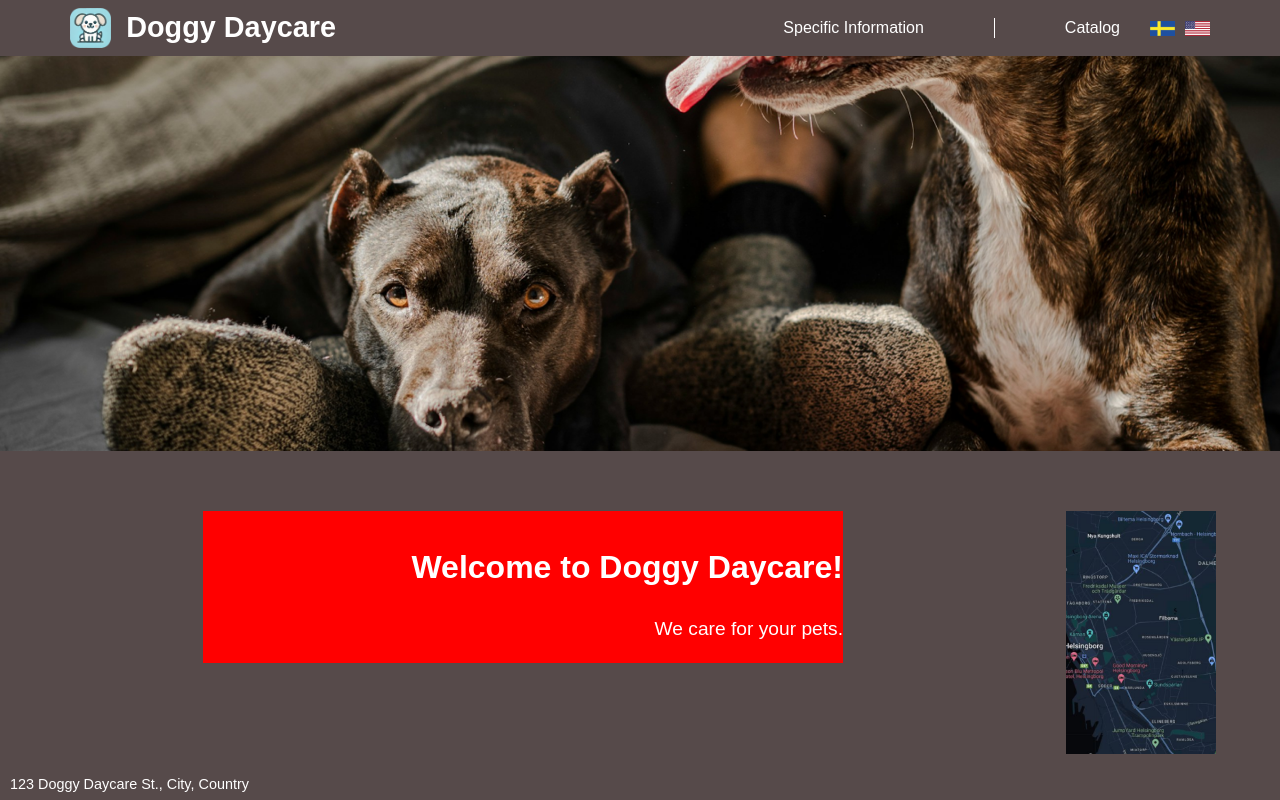
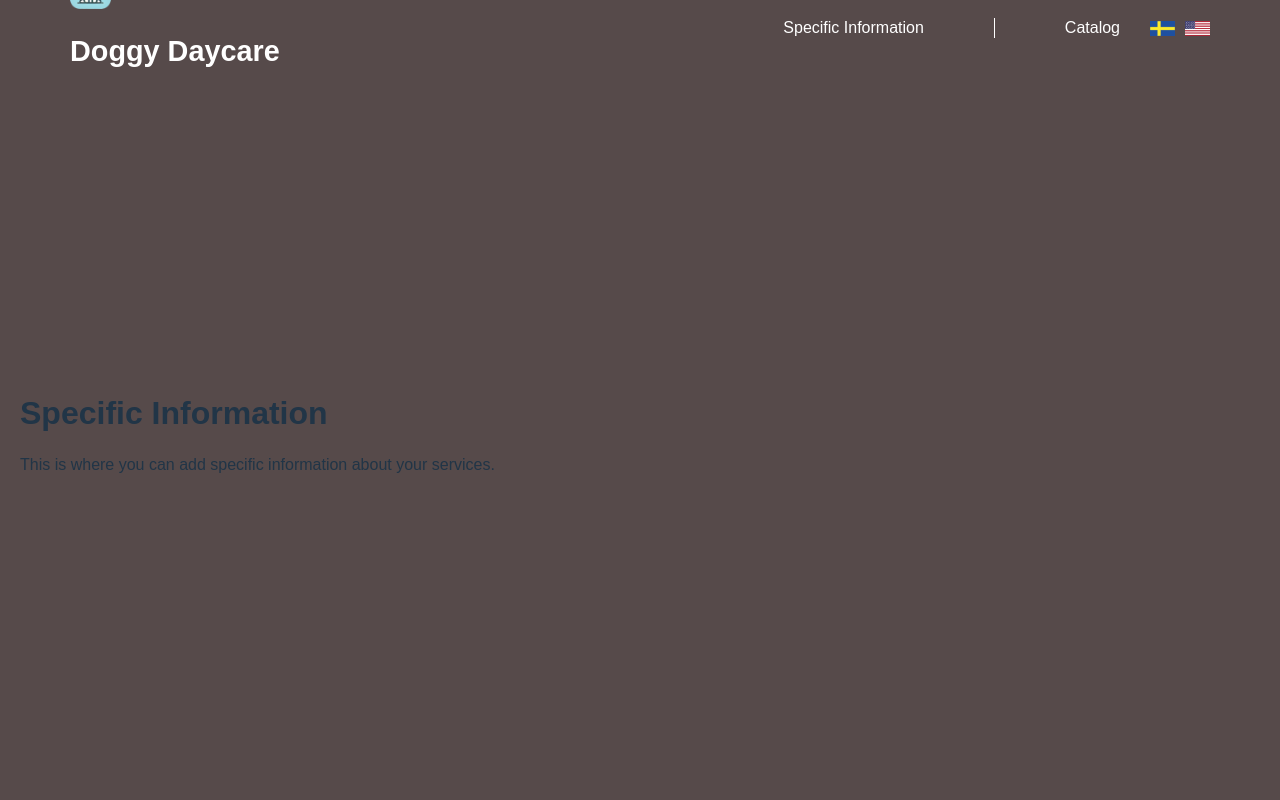
Before and after one commit to oTriks/Doggy-Daycare, a React (Vite) app: page /#/details in a window 1280 px wide. Before the commit this address led to /. Built offline with nearby package versions, Linux system fonts and the light colour scheme.

Commit message:
added catalog, details route

```diff
--- a/src/App.jsx
+++ b/src/App.jsx
@@ -1,13 +1,26 @@
-
 import React from 'react';
+import { HashRouter as Router, Routes, Route } from 'react-router-dom'; // Import Router, Routes, and Route
 import Home from './components/Home.jsx';
+import Catalog from './components/Catalog.jsx';
+import Header from './components/Header.jsx';
+import Details from './components/Details.jsx'; // Import the new component
 import './App.css';
 
 const App = () => {
   return (
-    <div className="App">
-      <Home />
-    </div>
+    <Router>
+      <div className="App">
+        {/* Header stays constant across all pages */}
+        <Header />
+
+        {/* Define routes for Home and Catalog */}
+        <Routes>
+          <Route path="/" element={<Home />} />
+          <Route path="/catalog" element={<Catalog />} />
+          <Route path="/details" element={<Details />} />
+        </Routes>
+      </div>
+    </Router>
   );
 }
 
--- /dev/null
+++ b/src/CSS/Details.css
@@ -0,0 +1,16 @@
+
+
+.specific-information {
+    padding: 20px;
+    margin-top: 7vh; /* Adjust for fixed header */
+  }
+
+  .specific-information h2 {
+    font-size: 2rem;
+    margin-bottom: 10px;
+  }
+
+  .specific-information p {
+    font-size: 1rem;
+    line-height: 1.5;
+  }
--- /dev/null
+++ b/src/CSS/Header.css
@@ -0,0 +1,122 @@
+/* Header styling */
+.header {
+    width: 100%;
+    display: flex;
+    justify-content: space-between;
+    align-items: center;
+    background-color: #564A4A;
+    padding: 10px 70px;
+    position: fixed;
+    top: 0;
+    left: 0;
+    box-sizing: border-box;
+    z-index: 100;
+    height: 7vh;
+  }
+
+  /* Logo and title styling */
+  .icon {
+    height: 40px;
+    margin-right: 15px;
+  }
+
+  .title {
+    font-size: 1.8rem;
+    font-weight: bold;
+    color: white;
+  }
+
+  /* Right section of header */
+  .header-right {
+    display: flex;
+    align-items: center;
+  }
+
+  .headerText {
+    padding: 20px;
+    margin-right: 0px;
+    color: white;
+  }
+
+  .divider {
+    width: 1px;
+    height: 20px;
+    background-color: white;
+    margin: 0 50px;
+  }
+
+  .flags {
+    display: flex;
+    align-items: center;
+  }
+
+  .flag {
+    width: 25px;
+    height: 15px;
+    margin-left: 10px;
+  }
+
+  /* Hamburger menu styles */
+  .hamburger {
+    display: none; /* Hidden on desktop */
+    font-size: 30px;
+    cursor: pointer;
+    color: white;
+    border: none;
+    background: none;
+    margin-right: 20px;
+  }
+
+  /* Mobile dropdown menu */
+  .mobile-menu {
+    display: none;
+    flex-direction: column;
+    position: absolute;
+    top: 7vh; /* Just below the header */
+    right: 20px;
+    background-color: #564A4A;
+    padding: 10px 20px;
+    border-radius: 8px;
+    box-shadow: 0px 4px 8px rgba(0, 0, 0, 0.2);
+    z-index: 200;
+  }
+
+  .mobile-menu.active {
+    display: flex; /* Show the dropdown when active */
+  }
+
+  .mobile-menu a {
+    padding: 10px;
+    color: white;
+    text-decoration: none;
+    font-size: 1rem;
+    text-align: left;
+    width: 100%;
+  }
+
+  .mobile-menu a:hover {
+    background-color: #4a3f3f;
+    border-radius: 5px;
+  }
+
+  /* Responsive behavior for mobile devices */
+  @media (max-width: 768px) {
+    .header {
+      padding: 10px 20px;
+      flex-direction: row;
+      justify-content: space-between;
+    }
+
+    .title {
+      font-size: 1.5rem;
+      text-align: center;
+    }
+
+    .header-right {
+      display: none; /* Hide specific information, catalog, and flags on mobile */
+    }
+
+    .hamburger {
+      display: block; /* Show hamburger menu on mobile */
+    }
+  }
--- a/src/CSS/Home.css
+++ b/src/CSS/Home.css
@@ -1,42 +1,23 @@
-html, body {
-    margin: 0;
+/* Home page styles */
+.content {
+    margin-top: 7vh; /* Adjust for fixed header */
     padding: 0;
-    box-sizing: border-box;
-    height: 100%;
-    overflow-x: hidden; /* Prevent horizontal scrolling */
-}
-
-/* General styles for all devices */
-
-/* Header styles */
-.header {
-    width: 100%;
-    display: flex;
-    justify-content: space-between;
-    align-items: center;
-    background-color: #564A4A;
-    padding: 10px 70px;
-    position: fixed;
-    top: 0;
-    left: 0;
-    box-sizing: border-box;
-    z-index: 100;
-    height: 7vh;
   }
 
   .homeDogImage {
     display: block;
     width: 100%;
-    height: auto;
+    height: auto; /* Maintain aspect ratio */
     object-fit: cover;
     margin: 0;
     padding: 0;
   }
 
+  /* Map section styles */
   .map {
     display: block;
     width: 95%;
-    margin-top: 60px;
+    margin: 20px auto;
   }
 
   .hbgMapImage {
@@ -47,13 +28,13 @@ html, body {
     margin-bottom: 20px;
   }
 
+  /* Centered text container */
   .centered-text-container {
     display: grid;
     justify-content: center;
     grid-template-columns: 1fr;
     max-width: 50%;
     margin: 40px auto 10px;
-    background-color: red;
   }
 
   .centered-text {
@@ -61,130 +42,29 @@ html, body {
     font-weight: bold;
     color: white;
     margin-bottom: 5px;
-    text-align: end;
+    text-align: center;
   }
 
   .smaller-centered-text {
     font-size: 1.2rem;
     color: white;
-    text-align: end;
+    text-align: center;
   }
 
+  /* Address styling */
   .address {
     clear: both;
-    margin-bottom: 10px;
-    margin-left: 10px;
+    margin: 10px;
     font-size: 0.9rem;
     color: white;
     text-align: left;
   }
 
-.header-left, .header-right {
-    display: flex;
-    align-items: center;
-}
-
-.icon {
-    height: 40px;
-    margin-right: 15px;
-}
-
-.title {
-    font-size: 1.8rem;
-    font-weight: bold;
-    color: white;
-}
-
-.header-right {
-    display: flex;
-    align-items: center;
-}
-
-.headerText {
-    padding: 20px;
-    margin-right: 0px;
-    color: white;
-}
-
-.divider {
-    width: 1px;
-    height: 20px;
-    background-color: white;
-    margin: 0 50px;
-}
-
-.flags {
-    display: flex;
-    align-items: center;
-}
-
-.flag {
-    width: 25px;
-    height: 15px;
-    margin-left: 10px;
-}
-
-/* Hamburger menu styles */
-.hamburger {
-    display: none; /* Hidden by default */
-    font-size: 30px;
-    cursor: pointer;
-    color: white;
-    border: none;
-    background: none;
-    margin-right: 20px;
-}
-
-.mobile-menu {
-    display: none;
-    flex-direction: column;
-    position: absolute;
-    top: 7vh; /* Position just below the header */
-    right: 20px; /* Align to the right where the hamburger is */
-    background-color: #564A4A; /* Match header background */
-    padding: 10px 20px;
-    border-radius: 8px;
-    box-shadow: 0px 4px 8px rgba(0, 0, 0, 0.2);
-    z-index: 200;
-}
-
-.mobile-menu.active {
-    display: flex; /* Show the dropdown when active */
-}
-
-.mobile-menu a {
-    padding: 10px;
-    color: white;
-    text-decoration: none;
-    font-size: 1rem;
-    text-align: left;
+  /* Responsive design for mobile */
+  @media (max-width: 768px) {
+    .homeDogImage {
+      margin-top: 7vh;
       width: 100%;
-}
-
-.mobile-menu a:hover {
-    background-color: #4a3f3f;
-    border-radius: 5px;
-}
-
-@media (max-width: 768px) {
-    .header {
-        padding: 10px 20px;
-        flex-direction: row;
-        justify-content: space-between;
-    }
-
-    .title {
-        font-size: 1.5rem;
-        text-align: center;
-    }
-
-    .header-right {
-        display: none; /* Hide the specific information, catalog, flags, and divider on mobile */
-    }
-
-    .homeDogImage {
-        width: 100%;
-        margin-top: 7vh;
     }
 
     .centered-text-container {
@@ -210,8 +90,8 @@ html, body {
     }
 
     .map {
+      width: 100%;
       margin-top: 20px;
-        width: 100%;
     }
 
     .address {
@@ -219,8 +99,4 @@ html, body {
       text-align: center;
       margin: 10px auto;
     }
-
-    .hamburger {
-        display: block; /* Show hamburger menu on mobile */
   }
-}
--- a/src/components/Catalog.jsx
+++ b/src/components/Catalog.jsx
@@ -0,0 +1,13 @@
+import React from 'react';
+
+const Catalog = () => {
+  return (
+    <div className="catalog">
+      <h2>Welcome to the Catalog</h2>
+      <p>This is where you can view all the items in our catalog.</p>
+      {/* Add your catalog content here */}
+    </div>
+  );
+};
+
+export default Catalog;
--- a/src/components/Details.jsx
+++ b/src/components/Details.jsx
@@ -0,0 +1,16 @@
+// src/components/SpecificInformation.jsx
+
+import React from 'react';
+import '../CSS/Details.css';
+
+const Details = () => {
+  return (
+    <div className="specific-information">
+      <h2>Specific Information</h2>
+      <p>This is where you can add specific information about your services.</p>
+      {/* Add more content as needed */}
+    </div>
+  );
+};
+
+export default Details;
--- /dev/null
+++ b/src/components/Header.jsx
@@ -0,0 +1,61 @@
+import React, { useState } from 'react';
+import { Link } from 'react-router-dom';
+import '../CSS/Header.css';
+
+const Header = () => {
+  const [isMenuOpen, setIsMenuOpen] = useState(false);
+
+  const toggleMenu = () => {
+    setIsMenuOpen(!isMenuOpen);
+  };
+
+  return (
+    <header className="header">
+      <div className="header-left">
+        <img src="./assets/dogLogo.png" alt="Doggy Daycare Icon" className="icon" />
+        <h1 className="title">Doggy Daycare</h1>
+      </div>
+
+      <div className="header-right">
+      <Link to="/details" className="headerText">
+          Specific Information
+        </Link>
+        <span className="divider"></span>
+
+        {/* Use RouterLink instead of Link */}
+        <Link to="/catalog" className="headerText" onClick={() => setIsMenuOpen(false)}>
+
+          Catalog
+          </Link>
+
+        <div className="flags">
+          <img src="/assets/SWE.png" alt="Swedish Flag" className="flag" />
+          <img src="./assets/US.png" alt="American Flag" className="flag" />
+        </div>
+      </div>
+
+      {/* Hamburger Icon for Mobile */}
+      <button className="hamburger" onClick={toggleMenu}>
+        &#9776;
+      </button>
+
+      {/* Mobile dropdown menu */}
+      <div className={`mobile-menu ${isMenuOpen ? 'active' : ''}`}>
+      <Link to="/details" onClick={() => setIsMenuOpen(false)}>
+          Specific Information
+        </Link>
+                <Link to="/catalog" className="headerText" onClick={() => setIsMenuOpen(false)}>
+        Catalog
+          </Link>
+          <a href="#">
+          <img src="/assets/SWE.png" alt="Swedish Flag" className="flag" />
+        </a>
+        <a href="#">
+          <img src="./assets/US.png" alt="American Flag" className="flag" />
+        </a>
+      </div>
+    </header>
+  );
+};
+
+export default Header;
--- a/src/components/Home.jsx
+++ b/src/components/Home.jsx
@@ -1,46 +1,9 @@
-import React, { useState } from 'react';
+import React from 'react';
 import '../CSS/Home.css';
 
 const Home = () => {
-  const [isMenuOpen, setIsMenuOpen] = useState(false);
-
-  const toggleMenu = () => {
-    setIsMenuOpen(!isMenuOpen);
-  };
-
   return (
     <>
-      <header className="header">
-        <div className="header-left">
-          <img src="./assets/dogLogo.png" alt="Doggy Daycare Icon" className="icon" />
-          <h1 className="title">Doggy Daycare</h1>
-        </div>
-
-        <div className="header-right">
-          <span className="headerText">Specific Information</span>
-          <span className="divider"></span>
-          <span className="headerText">Catalog</span>
-
-          <div className="flags">
-            <img src="/assets/SWE.png" alt="Swedish Flag" className="flag" />
-            <img src="./assets/US.png" alt="American Flag" className="flag" />
-          </div>
-        </div>
-
-        {/* Hamburger Icon for Mobile */}
-        <button className="hamburger" onClick={toggleMenu}>
-          &#9776;
-        </button>
-      </header>
-
-      {/* Small Dropdown Menu */}
-      <div className={`mobile-menu ${isMenuOpen ? 'active' : ''}`}>
-        <a href="#">Specific Information</a>
-        <a href="#">Catalog</a>
-        <a href="#"><img src="/assets/SWE.png" alt="Swedish Flag" className="flag" /></a>
-        <a href="#"><img src="./assets/US.png" alt="American Flag" className="flag" /></a>
-      </div>
-
       <div className="content">
         <img src="./assets/dogHome.png" alt="Home Dog" className="homeDogImage" />
       </div>
@@ -59,6 +22,6 @@ const Home = () => {
       </div>
     </>
   );
-}
+};
 
 export default Home;
```
Lines whose indentation alone changed are shown as unchanged.
